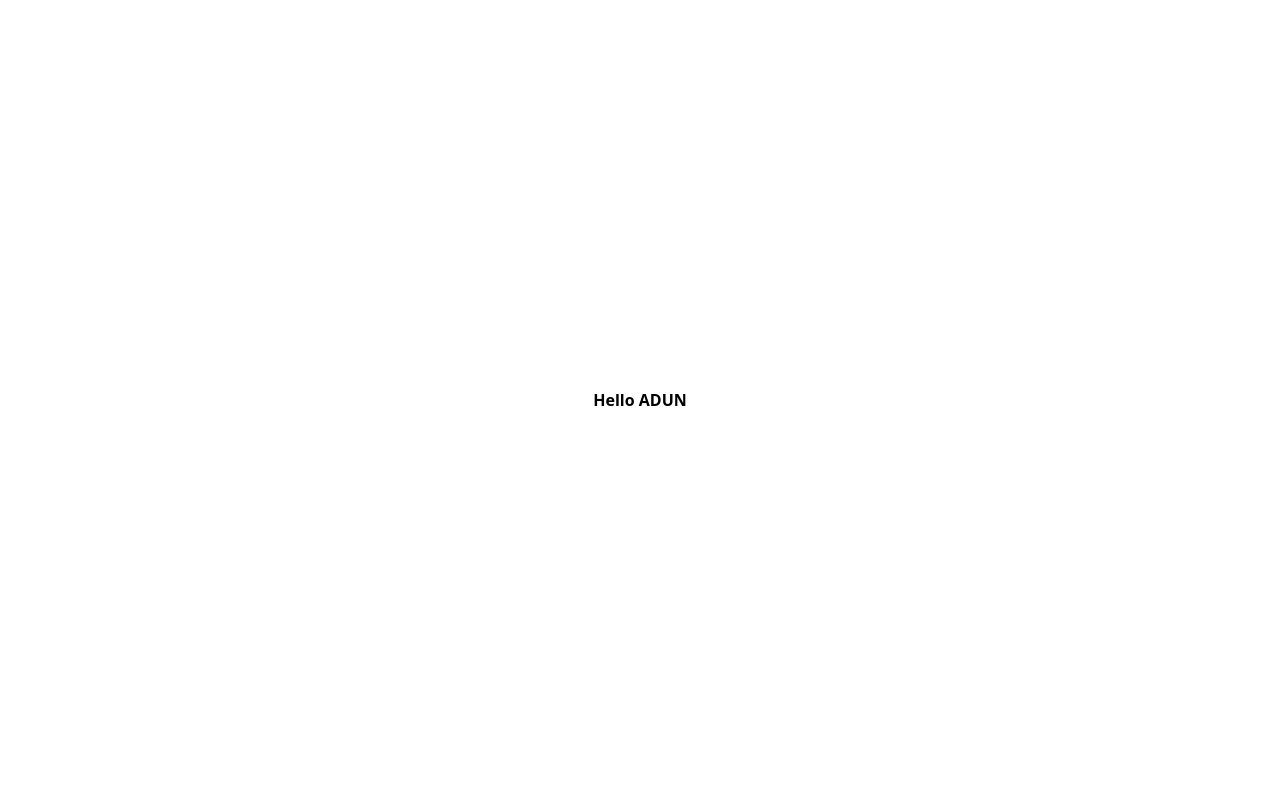
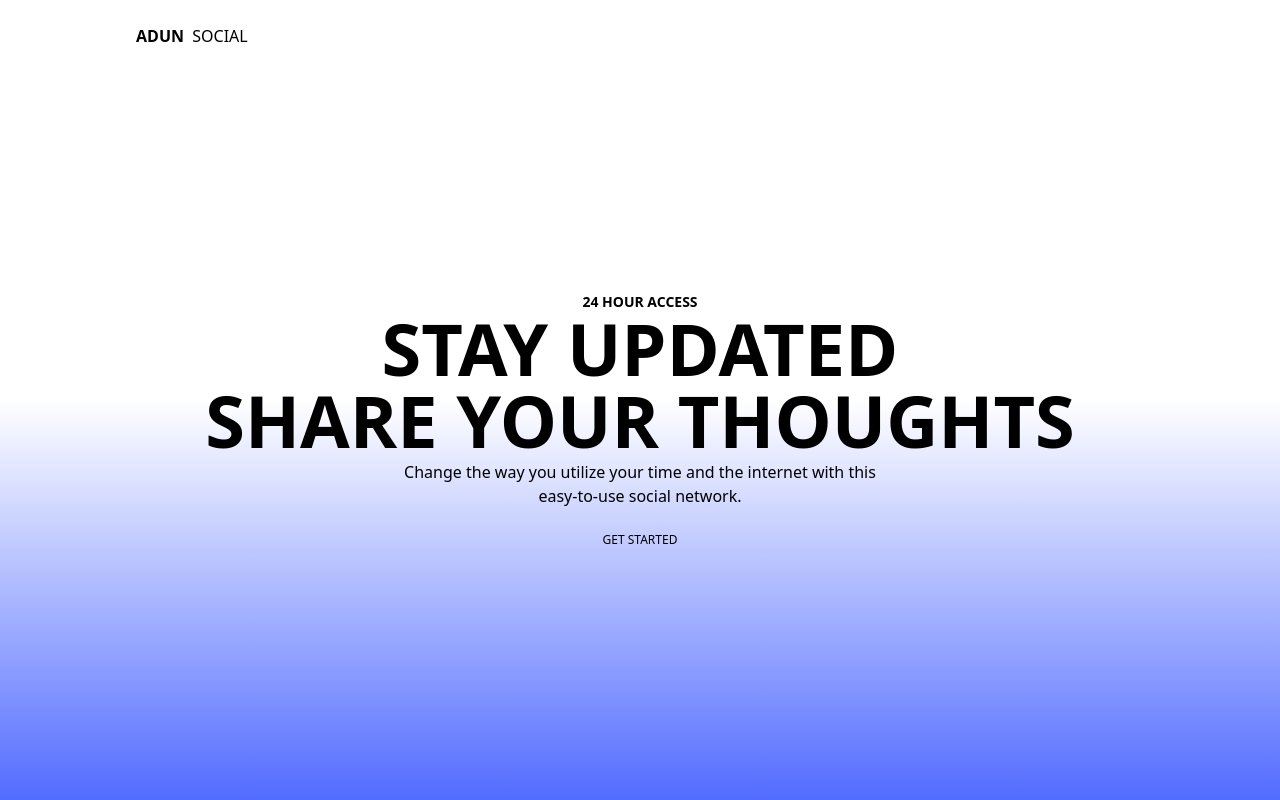
Before and after one commit to RichGod93/ADUN-SOCIAL-OPEN-SOURCE, a Next.js app: page / in a window 1280 px wide. Built offline with nearby package versions, Linux system fonts and the light colour scheme.

Commit message:
add: Hero component

```diff
--- a/src/pages/index.tsx
+++ b/src/pages/index.tsx
@@ -1,16 +1,16 @@
 import Head from 'next/head';
 import Image from 'next/image';
-import { Inter } from '@next/font/google';
-import { PageHead } from '@/components';
+import { Hero, PageHead } from '@/components';
+import { motion } from "framer-motion";
 
-const inter = Inter({ subsets: ['latin'] });
 
 export default function LandingPage() {
   return (
     <>
       <PageHead title="ADUN Social" page_name={''} />
-      <main className='container h-screen w-screen flex items-center justify-center'>
-        <div className=''><p className='font-bold'>Hello ADUN</p></div>
+      <main className="lg:px-32 bg-gradient-to-b from-transparent via-transparent to-[#526CFF]">
+        {/* Hero */}
+        <Hero />
       </main>
     </>
   );
```
